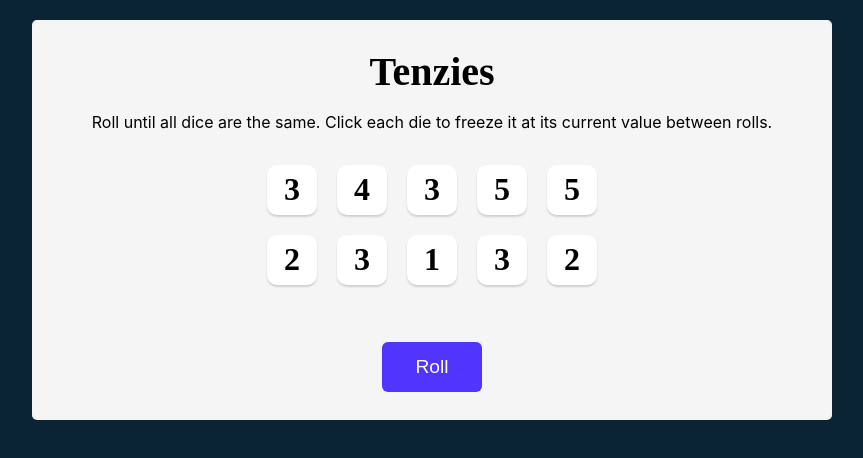
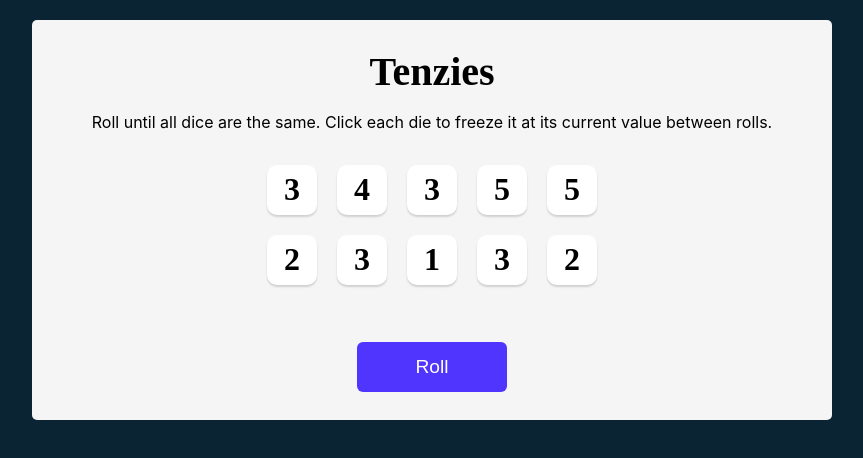
Before and after one commit to RoaaK95/Tenzies, a React (Vite) app: page / in a window 1280 px wide. Shown: the top 458 px of the page, without its empty margins (208-1071 px from the left). Built offline with nearby package versions, Linux system fonts and the light colour scheme.

Commit message:
CHANGE BUTTON DISPLAY ON WIN

```diff
--- a/package.json
+++ b/package.json
@@ -12,6 +12,7 @@
   "dependencies": {
     "nanoid": "^5.0.7",
     "react": "^18.3.1",
+    "react-confetti": "^6.1.0",
     "react-dom": "^18.3.1"
   },
   "devDependencies": {
--- a/src/App.jsx
+++ b/src/App.jsx
@@ -1,6 +1,7 @@
 import { useEffect, useState } from 'react'
 import Die from '../Die'
 import { nanoid } from 'nanoid';
+import Confetti from 'react-confetti'
 
 function App() {
 
@@ -34,7 +35,7 @@ function App() {
     }
 
     const diceElements=dice.map(die => <Die key={die.id} value={die.value} isHeld={die.isHeld} holdDice={()=> holdDice(die.id)}/>)
-
+    const buttonText = tenzies ? "New Game": "Roll"
     function rollDice(){
       setDice(oldDice => oldDice.map(die =>{
       return die.isHeld ?
@@ -52,6 +53,7 @@ function App() {
     }
   return (
     <main>
+      {tenzies && <Confetti />}
       <h1 className="title">Tenzies</h1>
       <p className="instructions">Roll until all dice are the same. Click each die to freeze it at its current value between rolls.</p>
       <div className='dice-container'>
@@ -60,7 +62,7 @@ function App() {
       <button
       className='roll-dice'
       onClick={rollDice}
-      >Roll
+      >{buttonText}
       </button>
     </main>
   )
--- a/src/index.css
+++ b/src/index.css
@@ -56,7 +56,7 @@ main {
 
 .roll-dice{
     height: 50px;
-    width: 100px;
+    width: 150px;
     border: none;
     border-radius: 6px;
     background-color: #5035FF;
```
Also changed, not shown: 1 other file (tests, documents, lock files or other folders).
